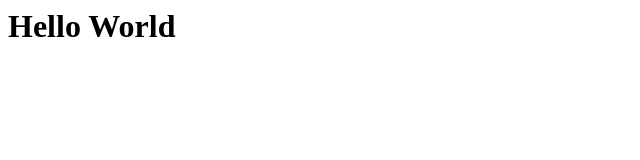
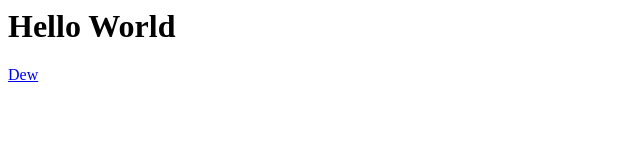
Before and after one commit to airpgin/front-end-exercise, a plain HTML site: page index.html in a window 1280 px wide. Shown: the full height of the page, 0-640 px from the left. Drawn offline with Linux system fonts and the light colour scheme.

Commit message:
update index

```diff
--- a/index.html
+++ b/index.html
@@ -1 +1,2 @@
 <h1>Hello World</h1>
+<a href="./dew">Dew</a>
```
